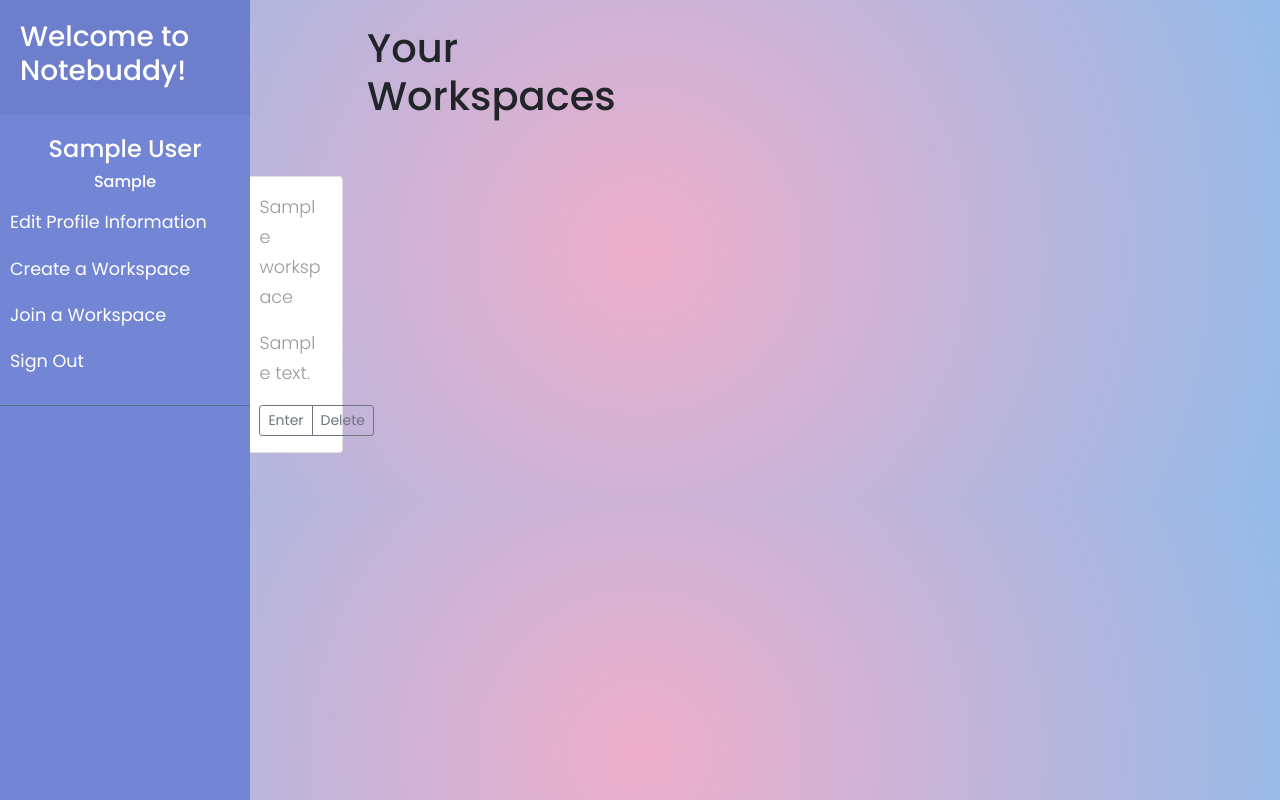
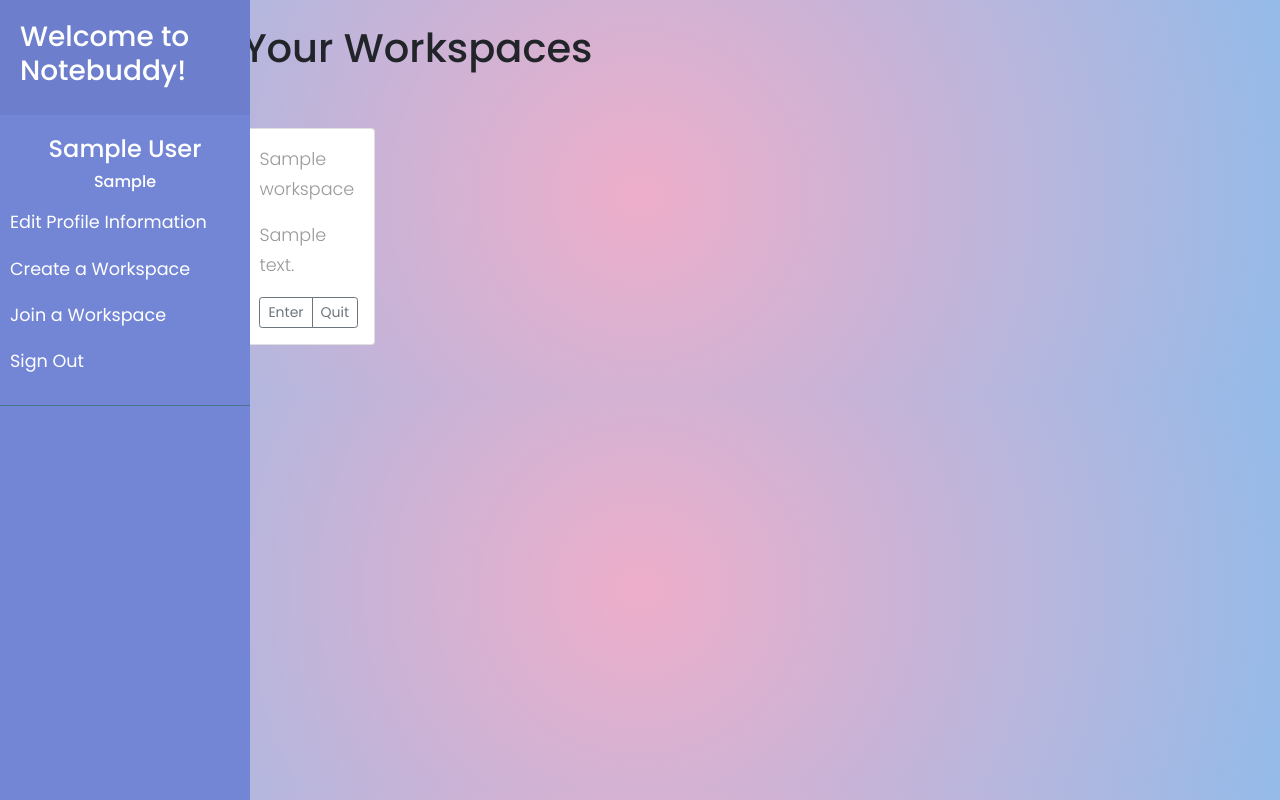
Before and after one commit to stephaniele/notebuddy, a Flask app: page /homepage in a window 1280 px wide. Run offline with Flask 2, Linux system fonts and the light colour scheme; a user stored in the database is signed in; tables that the repository leaves empty hold one stand-in row (values such as "Sample post"); some libraries are stand-ins or nearby versions.

Commit message:
finish quit workspace and workspace secret code

```diff
--- a/server.py
+++ b/server.py
@@ -4,6 +4,8 @@ from werkzeug.utils import secure_filename
 from database import Database, userFactory
 from flask_login import LoginManager, UserMixin, login_user, login_required, logout_user, current_user
 from datetime import datetime
+import random
+import string
 
 app = Flask(__name__)
 app.config.from_pyfile('server.cfg')
@@ -66,6 +68,13 @@ def edit_profile():
             current_user.updateOccupation(occupation)
     return redirect("/homepage")
 
+@app.route('/quit_workspace/<id>',methods=["POST","GET"])
+@login_required
+def quit_workspace(id):
+    workspace = db.Workspace.get(id)
+    db.deleteUserFromWorkspace(current_user,workspace)
+    return redirect("/homepage")
+
 @app.route('/create_workspace',methods=["POST","GET"])
 @login_required
 def create_workspace():
@@ -106,7 +115,10 @@ def create_workspace():
             flash("Sorry, you didn't successfully create a new workspace. It seems that you didn't select any days of the week.")
             return redirect("/homepage")
 
-        workspace = db.Workspace.create(name,description,datetime_start_date,datetime_end_date,days_of_week_str)
+        letters = string.ascii_lowercase
+        secretCode = ''.join(random.choice(letters) for i in range(10)) + name
+
+        workspace = db.Workspace.create(name,description,datetime_start_date,datetime_end_date,days_of_week_str,secretCode)
 
         db.addUserToWorkspace(current_user,workspace)
         return redirect("/homepage")
--- a/static/homepage.css
+++ b/static/homepage.css
@@ -112,7 +112,12 @@ a, a:hover, a:focus {
 
 .card {
     max-height: 100%;
+    min-width:fit-content;
     max-width: 100%;
+}
+
+.title{
+    min-width: max-content;
 }
 
 #alert-btn {
--- a/templates/homepage.html
+++ b/templates/homepage.html
@@ -170,7 +170,7 @@
               <div class="modal-body">
                 <form>
                   <div class="mb-3">
-                    <label for="exampleInputName1" class="form-label">Workspace Link</label>
+                    <label for="exampleInputName1" class="form-label">Workspace Secret Code</label>
                     <input type="text" class="form-control" id="exampleInputName1">
                   </div>
 
@@ -185,10 +185,11 @@
         </div>
 
 
+
         <div id="content">
             <div class="container mt-4">
                 <div class="row  justify-content-center">
-                    <div class="col-md-4 home-title">
+                    <div class="col-md-4 title">
                         <h1>Your Workspaces</h1>
                     </div>
                 </div>
@@ -200,6 +201,29 @@
 
                 <div class="row row-cols-1 row-cols-sm-2 row-cols-md-3 gy-3">
                   {% for workspace in workspaces %}
+                  <!-- Quit Modal -->
+                  <div class="modal fade" id="QuitModal_{{workspace.id}}" data-bs-backdrop="static" data-bs-keyboard="false" tabindex="-1" aria-labelledby="staticBackdropLabel" aria-hidden="true">
+                    <div class="modal-dialog">
+                      <div class="modal-content">
+                        <div class="modal-header">
+                          <button type="button" class="btn-close" data-bs-dismiss="modal" aria-label="Close"></button>
+                        </div>
+                        <div class="modal-body">
+                          <form action="/quit_workspace/{{workspace.id}}" method="POST">
+                            <div class="container">
+                              <h1>Quit the workspace</h1>
+                              <h3>Are you sure you want to quit {{workspace.name}}?</h3>
+                              <button type="submit" class="btn  btn-lg btn-outline-secondary">Yes</button>
+                              <button type="button" class="btn btn-lg btn-outline-secondary" data-bs-dismiss="modal" aria-label="Close">No</button>
+                            </div>
+                          </form>
+                        </div>
+
+                      </div>
+                    </div>
+                  </div>
+
+
                   <div class="col-md-4">
                     <div class="card ">
                       <div class="card-body">
@@ -208,7 +232,9 @@
                         <div class="d-flex justify-content-between align-items-center">
                           <div class="btn-group">
                             <a href="/workspace" type="button" class="btn btn-sm btn-outline-secondary">Enter</a>
-                            <button type="button" class="btn btn-sm btn-outline-secondary">Delete</button>
+                            <a  data-bs-toggle="modal" type="button" class="btn btn-sm btn-outline-secondary" data-bs-target="#QuitModal_{{workspace.id}}">
+                              Quit
+                            </a>
                           </div>
                         </div>
                       </div>
```
Also changed, not shown: database.py (+13 -4 lines).
